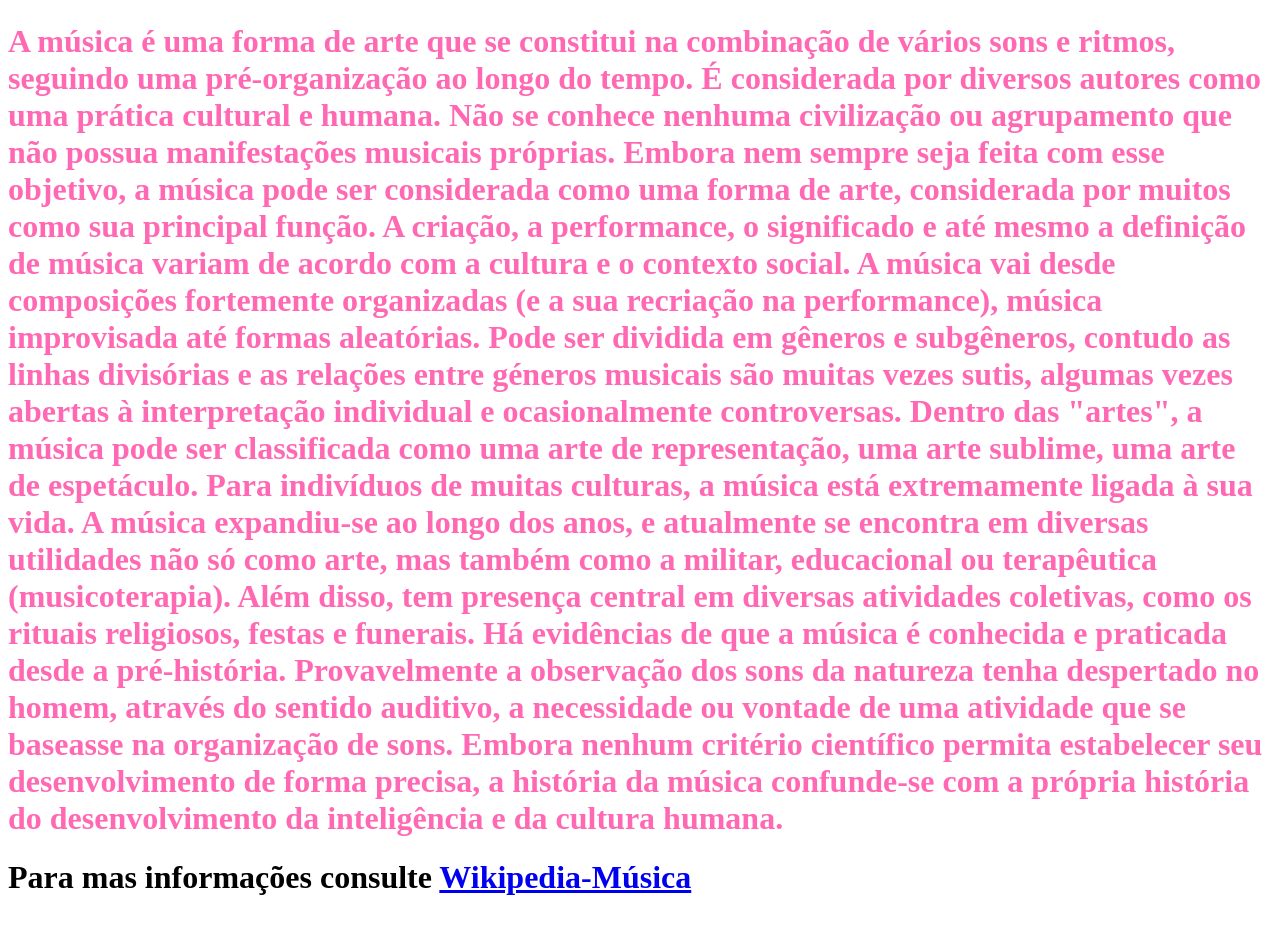
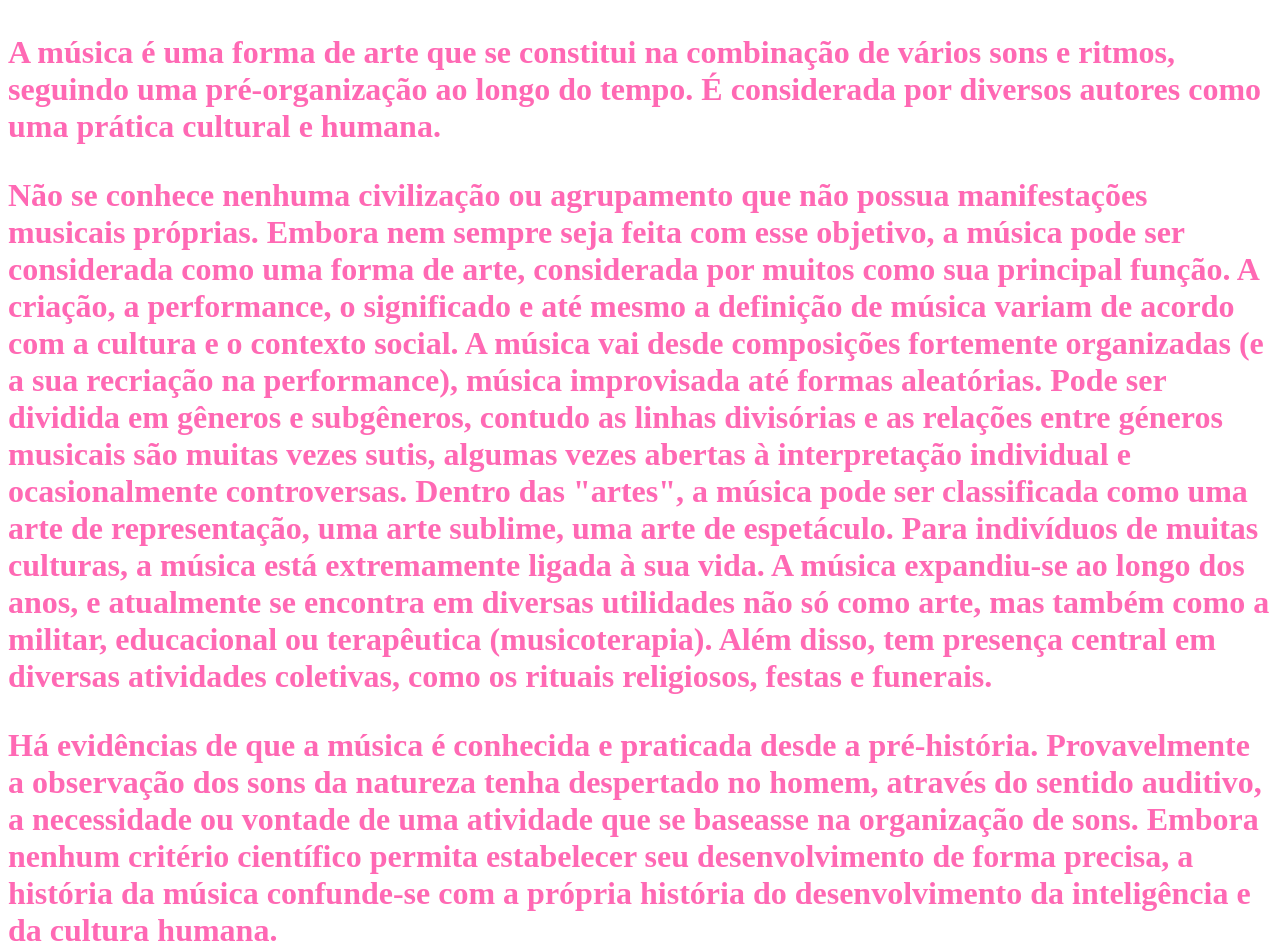
Before and after one commit to igorlara/aula, a plain HTML site: page index.html in a window 1280 px wide. Shown: the part 610-1562 px from the top of the page. Before the commit the page ends 1527 px from the top, so only its background shows below. Drawn offline with Linux system fonts and the light colour scheme.

Commit message:
Update index.html

```diff
--- a/index.html
+++ b/index.html
@@ -8,13 +8,13 @@
 </head>
     <body>
         <img src="https://www.moblee.com.br/blog/wp-content/uploads/sites/2/2018/10/Mu%CC%81sica-para-eventos-4-playlists-gratuitas-para-fazer-sucesso.png" width="1800px" height="600px" alt="">
-        <h1 style="color: hotpink" >A música é uma forma de arte que se constitui na combinação de vários sons e ritmos, seguindo uma pré-organização ao longo do tempo.
-
-        É considerada por diversos autores como uma prática cultural e humana. Não se conhece nenhuma civilização ou agrupamento que não possua manifestações musicais próprias. Embora nem sempre seja feita com esse objetivo, a música pode ser considerada como uma forma de arte, considerada por muitos como sua principal função.
+        <h1 style="color: hotpink" > <p> A música é uma forma de arte que se constitui na combinação de vários sons e ritmos, seguindo uma pré-organização ao longo do tempo.
+            É considerada por diversos autores como uma prática cultural e humana.<p>
+       <p> Não se conhece nenhuma civilização ou agrupamento que não possua manifestações musicais próprias. Embora nem sempre seja feita com esse objetivo, a música pode ser considerada como uma forma de arte, considerada por muitos como sua principal função.
 
         A criação, a performance, o significado e até mesmo a definição de música variam de acordo com a cultura e o contexto social. A música vai desde composições fortemente organizadas (e a sua recriação na performance), música improvisada até formas aleatórias. Pode ser dividida em gêneros e subgêneros, contudo as linhas divisórias e as relações entre géneros musicais são muitas vezes sutis, algumas vezes abertas à interpretação individual e ocasionalmente controversas. Dentro das "artes", a música pode ser classificada como uma arte de representação, uma arte sublime, uma arte de espetáculo.
 
-        Para indivíduos de muitas culturas, a música está extremamente ligada à sua vida. A música expandiu-se ao longo dos anos, e atualmente se encontra em diversas utilidades não só como arte, mas também como a militar, educacional ou terapêutica (musicoterapia). Além disso, tem presença central em diversas atividades coletivas, como os rituais religiosos, festas e funerais.
+        Para indivíduos de muitas culturas, a música está extremamente ligada à sua vida. A música expandiu-se ao longo dos anos, e atualmente se encontra em diversas utilidades não só como arte, mas também como a militar, educacional ou terapêutica (musicoterapia). Além disso, tem presença central em diversas atividades coletivas, como os rituais religiosos, festas e funerais.<p>
 
         Há evidências de que a música é conhecida e praticada desde a pré-história. Provavelmente a observação dos sons da natureza tenha despertado no homem, através do sentido auditivo, a necessidade ou vontade de uma atividade que se baseasse na organização de sons. Embora nenhum critério científico permita estabelecer seu desenvolvimento de forma precisa, a história da música confunde-se com a própria história do desenvolvimento da inteligência e da cultura humana.</h1>
         <h1> Para mas informações consulte <a href="https://pt.wikipedia.org/wiki/M%C3%BAsica"> Wikipedia-Música </a> <h/1>
```
